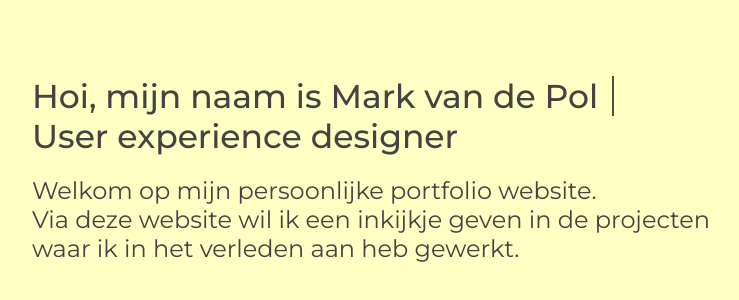
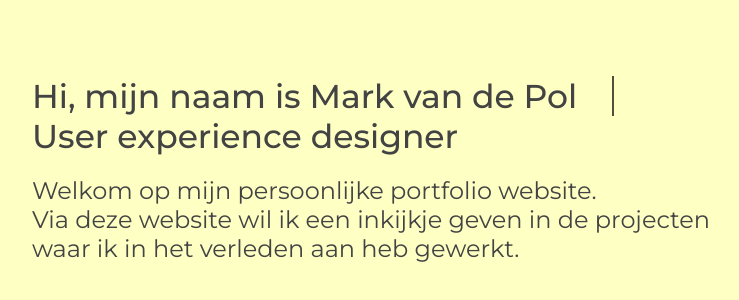
Before and after one commit to markpol10/portfolioWebsite2, a plain HTML site: page index.html in a window 1280 px wide. Shown: the part 196-496 px from the top of the page, without its empty margins (168-907 px from the left). Drawn offline with nearby package versions, Linux system fonts and the light colour scheme; a script that the page names is missing.

Commit message:
Update index.html

```diff
--- a/index.html
+++ b/index.html
@@ -44,7 +44,7 @@
     	<div class="toptekst" >
 
 			<div class="col" style="padding: 0;">
-				<h1 class="font-weight-bold h1naam">Hoi, mijn naam is Mark van de Pol</h1>
+				<h1 class="font-weight-bold h1naam">Hi, mijn naam is Mark van de Pol</h1>
 				<h1 class="font-weight-bold mt-2">User experience designer </h1>
 
 
```
